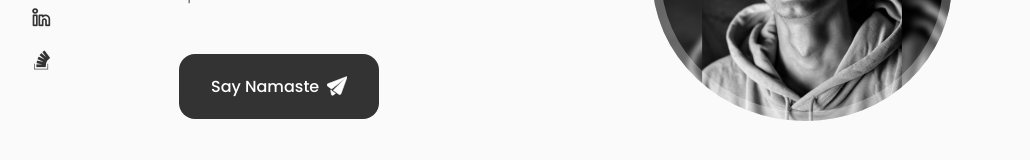
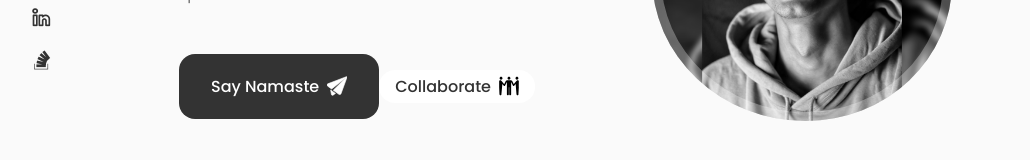
Before and after one commit to CERTIFIED2003/my_insights, a React (Create React App) app: page / in a window 1280 px wide. Shown: the part 363-523 px from the top of the page, without its empty margins (125-1155 px from the left). Built offline with nearby package versions, Linux system fonts and the light colour scheme; the HTML template or start-up script is replaced by a standard one.

Commit message:
Collaborate link added

```diff
--- a/src/App.css
+++ b/src/App.css
@@ -149,6 +149,15 @@ img {
   font-weight: var(--font-medium);
 }
 
+.button-white {
+  display: inline-block;
+  background-color: var(--container-color);
+  color: var(--title-color);
+  padding: 0.25rem 1rem;
+  border-radius: 1rem;
+  font-weight: var(--font-medium);
+}
+
 .button:hover {
   background-color: var(--title-color-dark);
 }
--- a/src/components/home/Data.jsx
+++ b/src/components/home/Data.jsx
@@ -1,5 +1,6 @@
 import Hand from "../../assets/hand.svg";
 import Send from "../../assets/send.svg";
+import Community from "../../assets/community.svg";
 
 export default function Data() {
   return (
@@ -13,11 +14,14 @@ export default function Data() {
         A passionate teen developer from India who strictly keeps a record of every moment he spends.
       </p>
 
-        {/* <a href="#contact" className="button button--flex"> */}
       <a href="https://api.whatsapp.com/send?phone=9163161834&text=Namaste Shubham" className="button button--flex">
         Say Namaste
         <img src={Send} height={24} width={24} className="button__icon" alt="" />
       </a>
+      <a href="https://stackoverflowteams.com/c/certified" className="button-white button--flex" target="_blank" rel="noopener noreferrer">
+        Collaborate
+        <img src={Community} height={24} width={24} className="button__icon" alt="" />
+      </a>
     </div>
   )
 }
--- a/src/components/home/home.css
+++ b/src/components/home/home.css
@@ -61,6 +61,11 @@
     max-width: 400px;
     margin-bottom: var(--mb-3);
     text-align: justify;
+}
+
+.home__button-flex {
+    display: flex;
+    flex-direction: column;
 }
 
 .home__img {
```
Also changed, not shown: src/assets/community.svg (added). Lines whose indentation alone changed are shown as unchanged.
